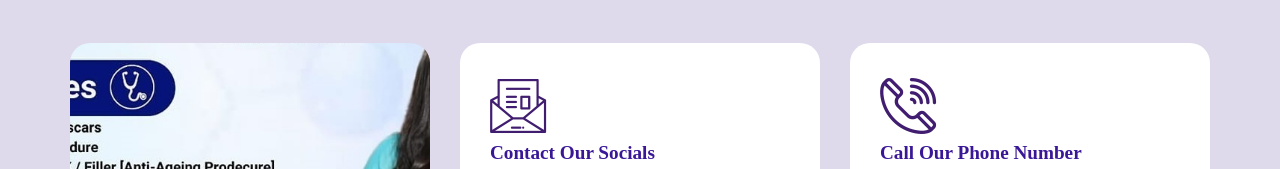
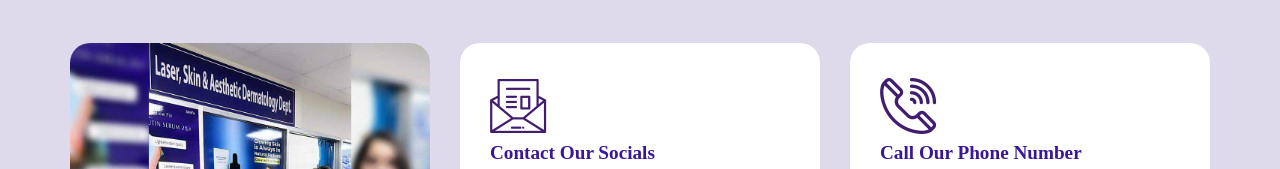
Before and after one commit to mynul-islam-madhurjo/skinFix, a plain HTML site: page index.html in a window 1280 px wide. Shown: the part 5044-5213 px from the top of the page. Drawn offline with nearby package versions, Linux system fonts and the light colour scheme; files whose address does not match are found by name; a web font is replaced by a local one.

Commit message:
pic edited

```diff
--- a/index.html
+++ b/index.html
@@ -765,7 +765,7 @@ At SkinFix by Dr. Rimita Farid, experience the benefits of Injection Lipolysis,
               <div class="frame h-100">
                 <div
                   class="feature-img-bg h-100"
-                  style="background-image: url('images/pro55.jpg'); background-size: cover; background-position: center center;"
+                  style="background-image: url('images/pro2.jpg'); background-size: cover; background-position: center center;"
                 ></div>
               </div>
             </div>
```
